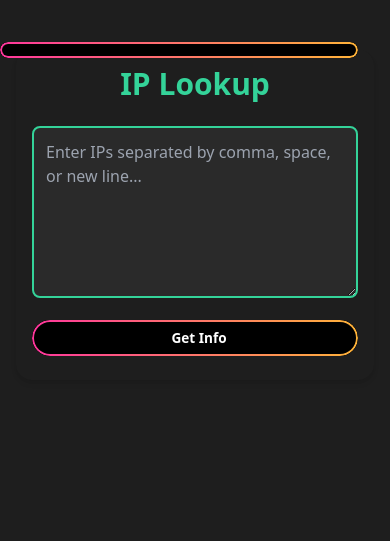
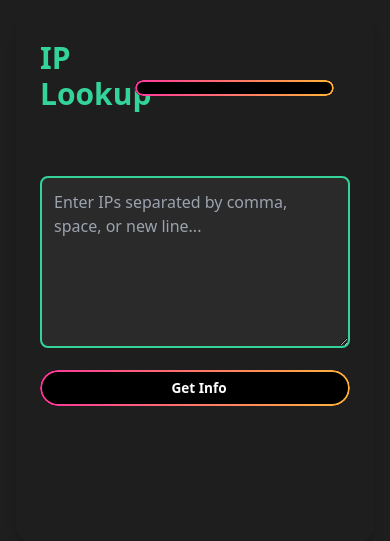
Before and after one commit to harsh142000/ip-lookup-tool, a Flask app: page / in a window 390 px wide. Shown: the top 541 px of the page. Run offline with Flask 3, Linux system fonts and the light colour scheme; some libraries are stand-ins or nearby versions.

Commit message:
Redesigned

```diff
--- a/static/script.js
+++ b/static/script.js
@@ -47,13 +47,19 @@
 
 
   // Parse and validate input IPs
+  // Parse and validate input IPs
 let rawIPs = inputField.value
   .split(/[\s,\n]+/)
   .map(ip => ip.trim())
   .filter(ip => ip.length > 0);
 
-  if (rawIPs.length === 0) {
-    errorMsg.textContent = "⚠️ Please enter at least one IP address.";
+  // Reject if input contains sentence-style text
+const inputText = inputField.value.trim();
+const sentenceLike = /[a-zA-Z]{2,}/.test(inputText); // contains long words (indicates sentences)
+const ipsFound = rawIPs.filter(ip => isValidIP(ip));
+
+if (sentenceLike || ipsFound.length === 0) {
+  errorMsg.textContent = "⚠️ Please enter only valid IP addresses (no sentences or text).";
   errorMsg.classList.remove("hidden");
   return;
 }
@@ -186,6 +192,7 @@
   tableSection.classList.add("show");
   messageBlock.classList.add("show");
 });
+
 
 
     downloadBtn.style.display = "inline-block";
--- a/templates/index.html
+++ b/templates/index.html
@@ -36,26 +36,23 @@
   </style>
 </head>
 <body class="min-h-screen p-4 sm:p-6 bg-[#1e1e1e] text-white font-sans transition-all duration-300">
-  <div class="relative">
-    <button id="toggleTheme" class="absolute top-2 right-2 neon-button icon-btn text-lg">
+  <div class="max-w-7xl mx-auto bg-[#2a2a2a] p-6 sm:p-10 rounded-2xl shadow-lg space-y-10">
+
+    <!-- Header Row with Title and Toggle -->
+    <div class="flex justify-between items-center">
+      <h1 class="text-3xl sm:text-5xl font-extrabold text-green-400">IP Lookup</h1>
+      <button id="toggleTheme" class="neon-button icon-btn text-lg">
         <i class="ph ph-moon-stars"></i>
       </button>
     </div>
 
-  <div class="max-w-4xl mx-auto bg-[#2a2a2a] p-4 sm:p-6 rounded-2xl shadow-md">
-    <h1 class="text-3xl sm:text-5xl font-extrabold text-center mb-6 sm:mb-8 text-green-400">IP Lookup</h1>
+    <!-- Input and Message Section -->
+  <div id="mainInputArea" class="flex flex-col lg:flex-row gap-16 items-start justify-center min-h-[40vh]">
+  <!-- Textarea -->
+  <div class="w-full lg:w-1/2">
+    <textarea id="ipInput" autocomplete="off" rows="6" class="w-full p-3 sm:p-4 text-base sm:text-lg rounded-lg border-2 border-green-400 bg-[#1e1e1e] text-white placeholder-gray-400 mt-6" placeholder="Enter IPs separated by comma, space, or new line..."></textarea>
 
-    <textarea id="ipInput" autocomplete="off" rows="6" class="w-full p-3 sm:p-4 text-base sm:text-lg rounded-lg border-2 border-green-400 bg-[#1e1e1e] text-white placeholder-gray-400" placeholder="Enter IPs separated by comma, space, or new line..."></textarea>
-
-        <!-- Message Section -->
-    <div id="messageBlock" class="mt-10 hidden border border-yellow-400 rounded-xl p-6 bg-[#1e1e1e]">
-      <div class="section-title border-2 border-yellow-400 px-4 py-1 inline-block rounded-full mb-4 text-base sm:text-xl font-semibold text-center">
-        Status
-      </div>
-      <div id="message" class="whitespace-pre-wrap p-4 rounded-xl border border-gray-700 text-left text-sm sm:text-lg leading-relaxed font-mono max-h-96 overflow-y-auto custom-scroll text-yellow-300"></div>
-    </div>
-
-
+    <!-- Buttons -->
     <div class="flex flex-wrap gap-3 justify-start mt-4">
       <button id="lookupButton" onclick="fetchIPData()" class="neon-button flex items-center gap-2 text-sm sm:text-lg icon-btn">
         <i class="ph ph-arrow-right"></i>
@@ -69,14 +66,30 @@
       </div>
     </div>
 
-    <p id="errorMsg" class="text-red-400 text-center mt-2 hidden font-semibold text-sm sm:text-lg">⚠️ Please enter at least one valid IP address.</p>
+    <p id="errorMsg" class="text-red-400 text-left mt-2 hidden font-semibold text-sm sm:text-lg">⚠️ Please enter at least one valid IP address.</p>
 
-    <div id="spinner" class="mt-4 hidden flex justify-center">
+    <div id="spinner" class="mt-4 hidden flex justify-start">
       <div class="spinner"></div>
     </div>
+  </div>
+
+  <!-- Message Block -->
+  <div class="w-full lg:w-1/2">
+    <div id="messageBlock" class="hidden border border-yellow-400 rounded-xl p-6 bg-[#1e1e1e] w-full mt-6" >
+      <div class="section-title border-2 border-yellow-400 px-4 py-1 inline-block rounded-full mb-4 text-base sm:text-xl font-semibold text-center">
+        Request Summary
+      </div>
+      <div id="message" class="whitespace-pre-wrap p-4 rounded-xl border border-gray-700 text-left text-sm sm:text-lg leading-relaxed font-mono max-h-96 overflow-y-auto custom-scroll text-yellow-300"></div>
+    </div>
+  </div>
+</div>
+
+
+    <!-- Summary and Table Section -->
+    <div class="flex flex-col lg:flex-row gap-16">
 
       <!-- Summary Section -->
-    <div id="summarySection" class="mt-10 hidden border border-gray-600 rounded-xl p-6 bg-[#1e1e1e]">
+      <div id="summarySection" class="w-full lg:w-1/2 hidden border border-gray-600 rounded-xl p-6 bg-[#1e1e1e]">
         <div class="section-title border-2 border-green-400 px-4 py-1 inline-block rounded-full mb-4 text-base sm:text-xl font-semibold text-center">
           Summary
         </div>
@@ -90,7 +103,7 @@
       </div>
 
       <!-- Table Section -->
-    <div id="tableSection" class="mt-10 hidden border border-gray-600 rounded-xl p-6 bg-[#1e1e1e]">
+      <div id="tableSection" class="w-full lg:w-1/2 hidden border border-gray-600 rounded-xl p-6 bg-[#1e1e1e]">
         <div class="section-title border-2 border-green-400 px-4 py-1 inline-block rounded-full mb-4 text-base sm:text-xl font-semibold text-center">
           Table
         </div>
@@ -122,7 +135,7 @@
         </div>
       </div>
     </div>
-
+  </div>
 
   <script src="{{ url_for('static', filename='script.js') }}"></script>
 </body>
```
Lines whose indentation alone changed are shown as unchanged.
